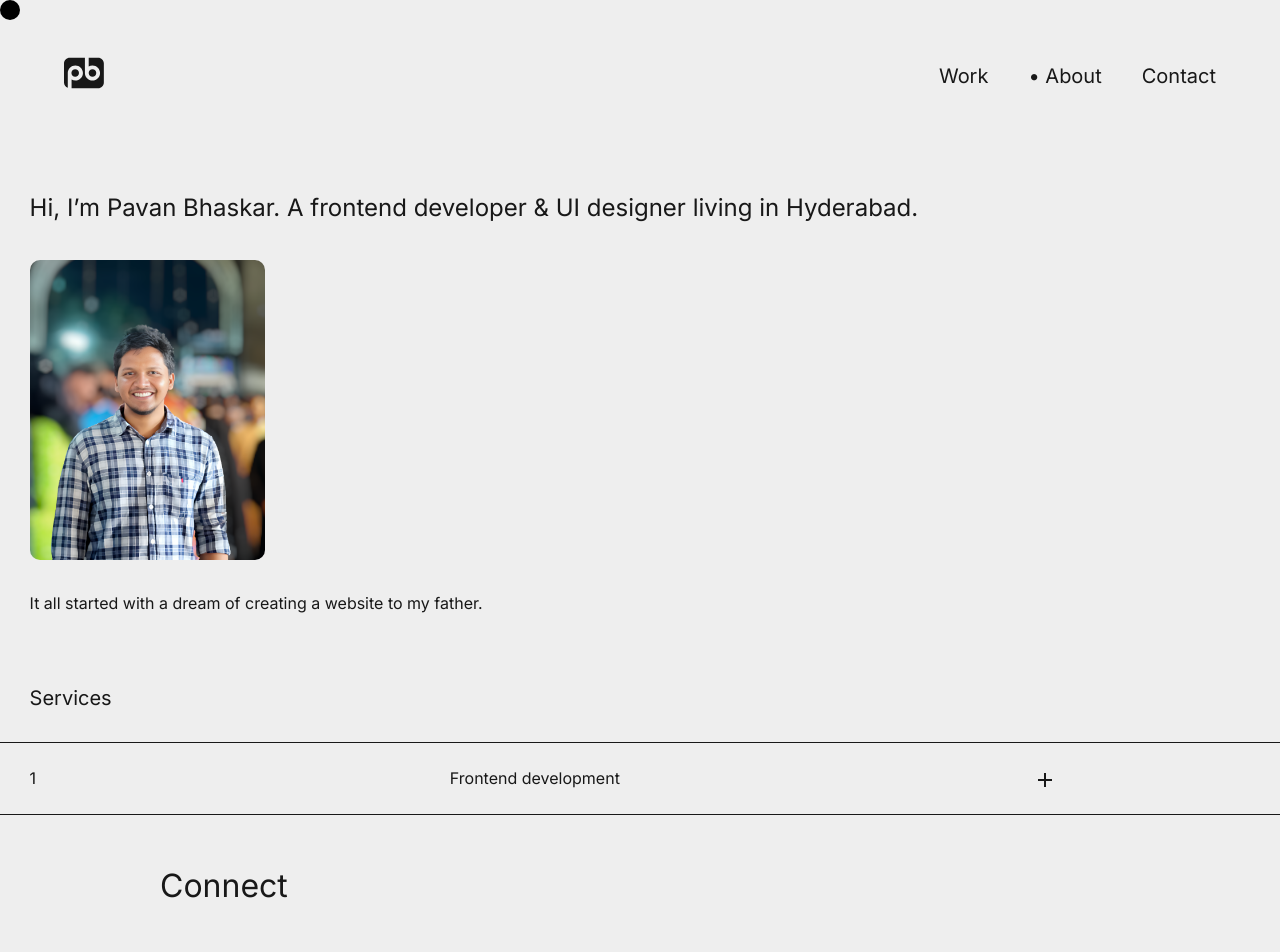
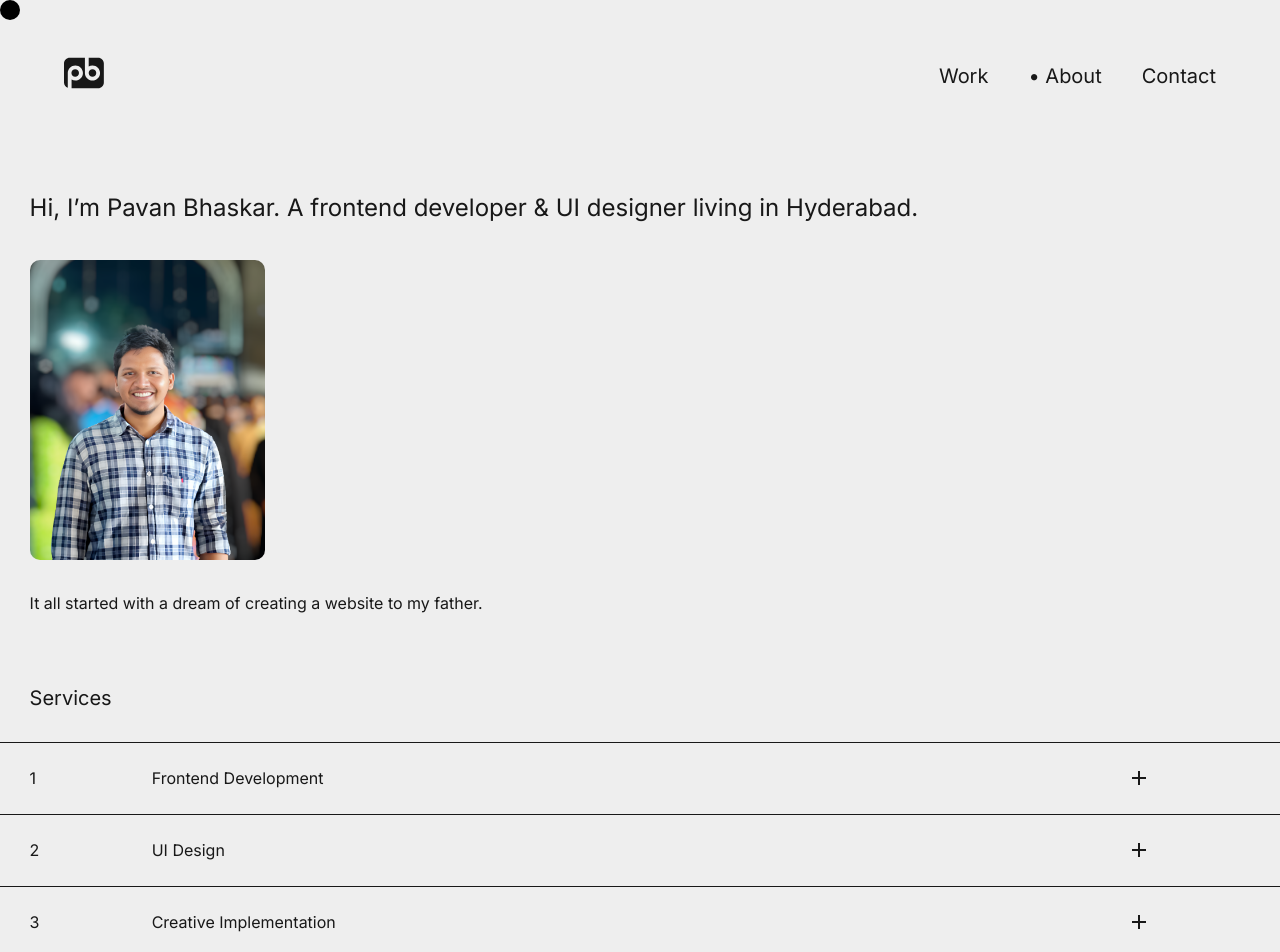
Before and after one commit to pavanbhaskardev/portfolio, a Next.js app: page /about in a window 1280 px wide. Shown: the top 952 px of the page. Built offline with nearby package versions, Linux system fonts and the light colour scheme.

Commit message:
added the accordation style

```diff
--- a/app/about/components/HeroSection.jsx
+++ b/app/about/components/HeroSection.jsx
@@ -22,7 +22,12 @@ const HeroSection = () => {
             priority={true}
           /> */}
 
-          <ImageSlide src="/profile_pic.png" />
+          <div>
+            <ImageSlide
+              src="/profile_pic.png"
+              className={styles.hero_section_pic}
+            />
+          </div>
         </div>
 
         <p>It all started with a dream of creating a website to my father.</p>
--- a/app/about/components/Services.jsx
+++ b/app/about/components/Services.jsx
@@ -1,28 +1,56 @@
 "use client";
-import React, { useState } from "react";
+import React, { useState, useRef } from "react";
 import styles from "../styles/services.module.css";
+import services from "@/app/components/json/services";
 
 const Services = () => {
-  const [isOpen, setIsOpen] = useState(false);
+  const [isOpen, setIsOpen] = useState([false, false, false]);
+
+  console.log("isOpen", isOpen);
+
+  const handleIsOpen = (id) => {
+    const newArray = isOpen.map((state, index) => {
+      if (id === index) {
+        return !state;
+      }
+      return false;
+    });
+    setIsOpen(newArray);
+  };
 
   return (
     <>
       <section className={styles.main}>
         <p className={styles.heading}>Services</p>
-        <div className={styles.services_container}>
+
+        {services.map((data, index) => {
+          const { title, content } = data;
+          return (
+            <div className={styles.services_container} key={index + 1}>
               <div className={styles.services_header}>
-            <p>1</p>
-            <p>Frontend development</p>
+                <p>{index + 1}</p>
+                <p>{title}</p>
 
                 <div
-              className={`${styles.btn} ${isOpen ? styles.btn_rotate : null}`}
-              onClick={() => setIsOpen((current) => !current)}
+                  className={`${styles.btn} ${
+                    isOpen[index] ? styles.btn_rotate : null
+                  }`}
+                  onClick={() => handleIsOpen(index)}
                 >
                   <span className={styles.plus_icon}></span>
                   <span className={styles.plus_icon}></span>
                 </div>
               </div>
+              <div
+                className={`${styles.services_content_hide} ${
+                  isOpen[index] ? styles.services_content_view : null
+                }`}
+              >
+                {content}
               </div>
+            </div>
+          );
+        })}
       </section>
     </>
   );
--- a/app/about/styles/herosection.module.css
+++ b/app/about/styles/herosection.module.css
@@ -14,9 +14,3 @@
   line-height: 38.525px;
   grid-column: span 2;
 }
-
-.hero_section_container img {
-  object-fit: cover;
-  grid-column-start: 2;
-  border-radius: 10px;
-}
--- a/app/about/styles/services.module.css
+++ b/app/about/styles/services.module.css
@@ -8,18 +8,22 @@
 }
 
 .services_container {
-  padding: 1.5rem 0;
+  padding: 1.5rem 0 0 0;
   border-style: solid;
   border-color: var(--secondary-color);
   border-width: 1px 0;
+  position: relative;
+}
+
+.services_container:nth-child(3),
+.services_container:nth-child(4) {
+  border-top-width: 0;
 }
 
 .services_header {
-  display: flex;
-  width: 80%;
-  justify-content: space-between;
-  margin: 0 1.85rem;
-  align-items: center;
+  display: grid;
+  grid-template-columns: 10% 80% 10%;
+  padding: 0 1.85rem;
 }
 
 .btn {
@@ -47,3 +51,18 @@
 .btn_rotate .plus_icon:last-child {
   transform: rotate(0deg);
 }
+
+.services_content_hide {
+  /* padding: 1.5rem 1.85rem 0 1.85rem; */
+  padding: 1.5rem 1.85rem 0 1.85rem;
+  height: 0px;
+  overflow: hidden;
+  position: relative;
+  transition: 0.5s all;
+}
+
+.services_content_view {
+  height: auto;
+  padding-bottom: 1.5rem;
+  transition: 0.5s all ease-in-out;
+}
--- a/app/about/styles/slideimage.module.css
+++ b/app/about/styles/slideimage.module.css
@@ -7,4 +7,5 @@
 
 .container img {
   object-fit: cover;
+  border-radius: 10px;
 }
--- /dev/null
+++ b/app/components/json/services.js
@@ -0,0 +1,18 @@
+const services = [
+  {
+    title: "Frontend Development",
+    content:
+      "With Frontend Development skills, I can create creative projects.",
+  },
+  {
+    title: "UI Design",
+    content: "With UI Designing. I can create dope designs",
+  },
+  {
+    title: "Creative Implementation",
+    content:
+      "My passion towards Frontend Development & UI design. makes me create performant projects",
+  },
+];
+
+export default services;
```
Lines whose indentation alone changed are shown as unchanged.
